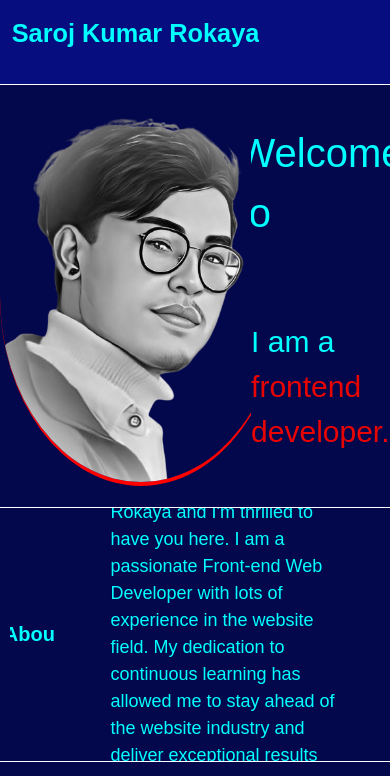
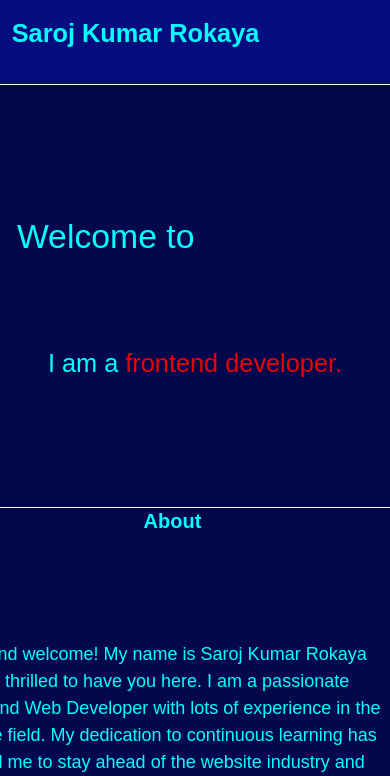
Before and after one commit to saroj-rokaya/practice, a React (Create React App) app: page / in a window 390 px wide. Shown: the top 776 px of the page. Built offline with nearby package versions, Linux system fonts and the light colour scheme.

Commit message:
trying to make responsive

```diff
--- a/src/Components/header/Header.jsx
+++ b/src/Components/header/Header.jsx
@@ -18,7 +18,7 @@ export default function Header() {
                 <a href={CV}>
                 <li className="header-navlists">CV</li>
                 </a>
-                <i class="ri-menu-fill"></i>
+                <i class="ri-menu-fill header-menu"></i>
             </ul>
         </nav>
     </div>
--- a/src/Components/header/header.css
+++ b/src/Components/header/header.css
@@ -60,7 +60,7 @@ nav .namecontainer {
     color: cyan;
 }
 
-.ri-menu-fill{
+.header-menu{
     font-size: 3vh;
     color: white;
     display: none;
@@ -94,7 +94,7 @@ a{
     .header-nav-lists{
         display: none;
     }
-    .ri-menu-fill{
+    .header-menu{
         display: contents;
         color: white;
         font-size: 3vh;
--- a/src/Components/main/About/aboutsection.css
+++ b/src/Components/main/About/aboutsection.css
@@ -28,3 +28,33 @@
     justify-content: center;
     align-items: center;
 }
+@media (max-width:600px) {
+    .aboutcontainer{
+        /* height: 50vh; */
+        justify-content: center;
+        flex-direction: column;
+
+    }
+    .aboutme{
+        font-size: 20px;
+        font-weight: 700;
+        /* background-color: red; */
+        height: 3vh;
+        width: 100%;
+        display: flex;
+        justify-content: center;
+        align-items: center;
+    }
+    .aboutcontent{
+
+        width: 100%;
+        margin: 9vh;
+        /* background-color: pink; */
+        display: flex;
+        justify-content: center;
+        align-items: center;
+    }
+
+
+
+}
--- a/src/Components/main/Home/homesection.css
+++ b/src/Components/main/Home/homesection.css
@@ -19,10 +19,10 @@
     flex-direction: column;
 }
 .welcome{
-    font-size: 40px;
+    font-size: 5.5vh;
 }
 .intro{
-    font-size: 30px;
+    font-size: 4vh;
 }
 .myweb,.developer{
     color: rgb(233, 4, 4);
@@ -43,3 +43,28 @@
     }
 
 }
+@media (max-width:600px) {
+
+    .photo{
+        display: none;
+    }
+    .homecontainer{
+        flex-direction: column;
+        /* height: 30vh;     */
+
+    }
+    .introcontainer{
+        /* height: 0vh; */
+        width: 100%;
+
+    }
+    .welcome{
+        font-size: 4vh;
+        padding: 2vh;
+    }
+    .intro{
+        font-size: 3vh;
+        padding-left: 0vh;
+    }
+
+}
--- a/src/Components/main/mainbody.css
+++ b/src/Components/main/mainbody.css
@@ -8,25 +8,25 @@
     --darkblue-color: rgb(3, 8, 76);
 }
 .home{
-    height: 50vh;
+    /* height: 50vh; */
     width: 100%;
     margin-top: 1px;
     background-color: var(--darkblue-color);
 }
 .about{
-    height: 30vh;
+    /* height: 30vh; */
     margin-top: 0.5px;
     background-color: var(--darkblue-color);
 
 }
 .skills{
-    height: 30vh;
+    /* height: 30vh; */
     margin-top: 0.5px;
     background-color: var(--darkblue-color);
 
 }
 .projects{
-    height: 30vh;
+    /* height: 30vh; */
     margin-top: 1px;
     background-color: var(--darkblue-color);
 
```
